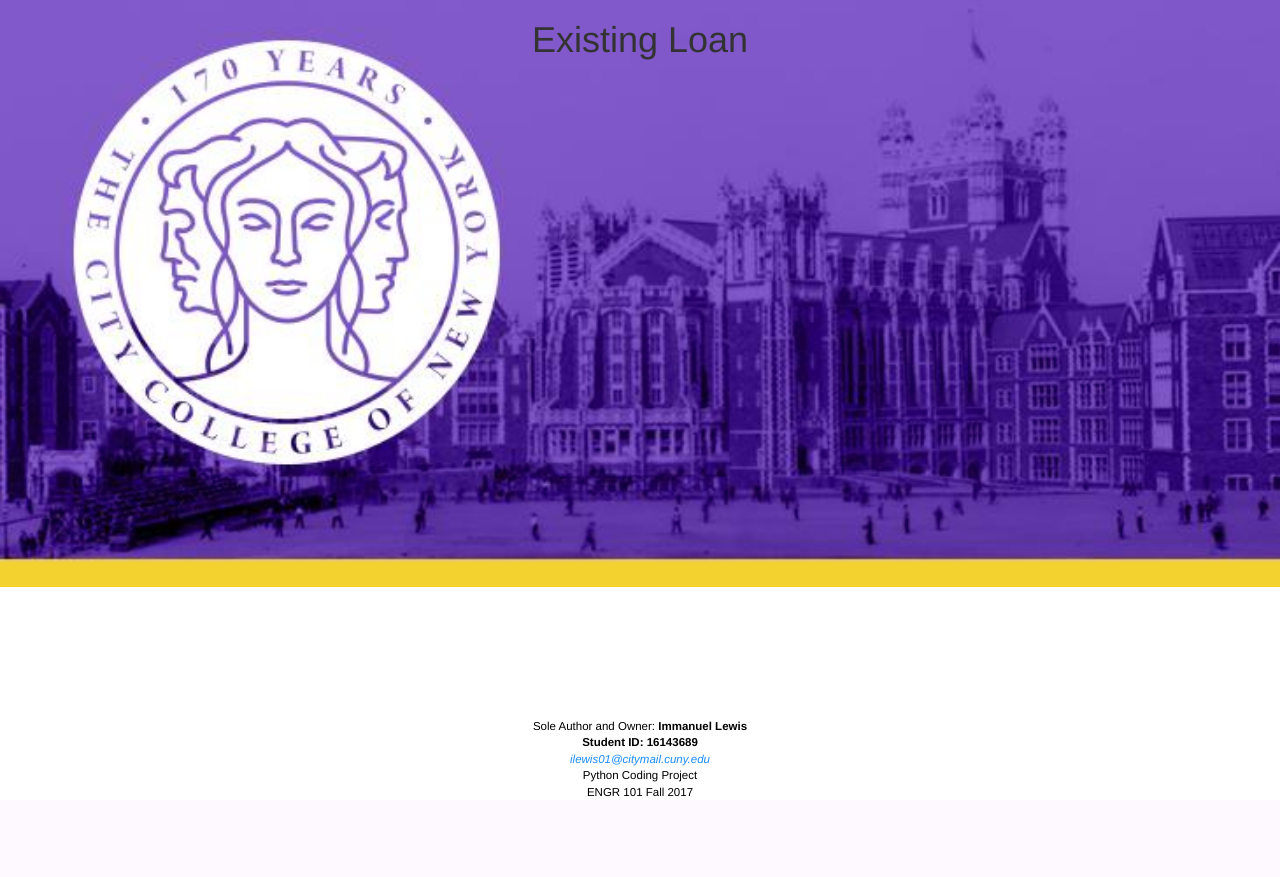
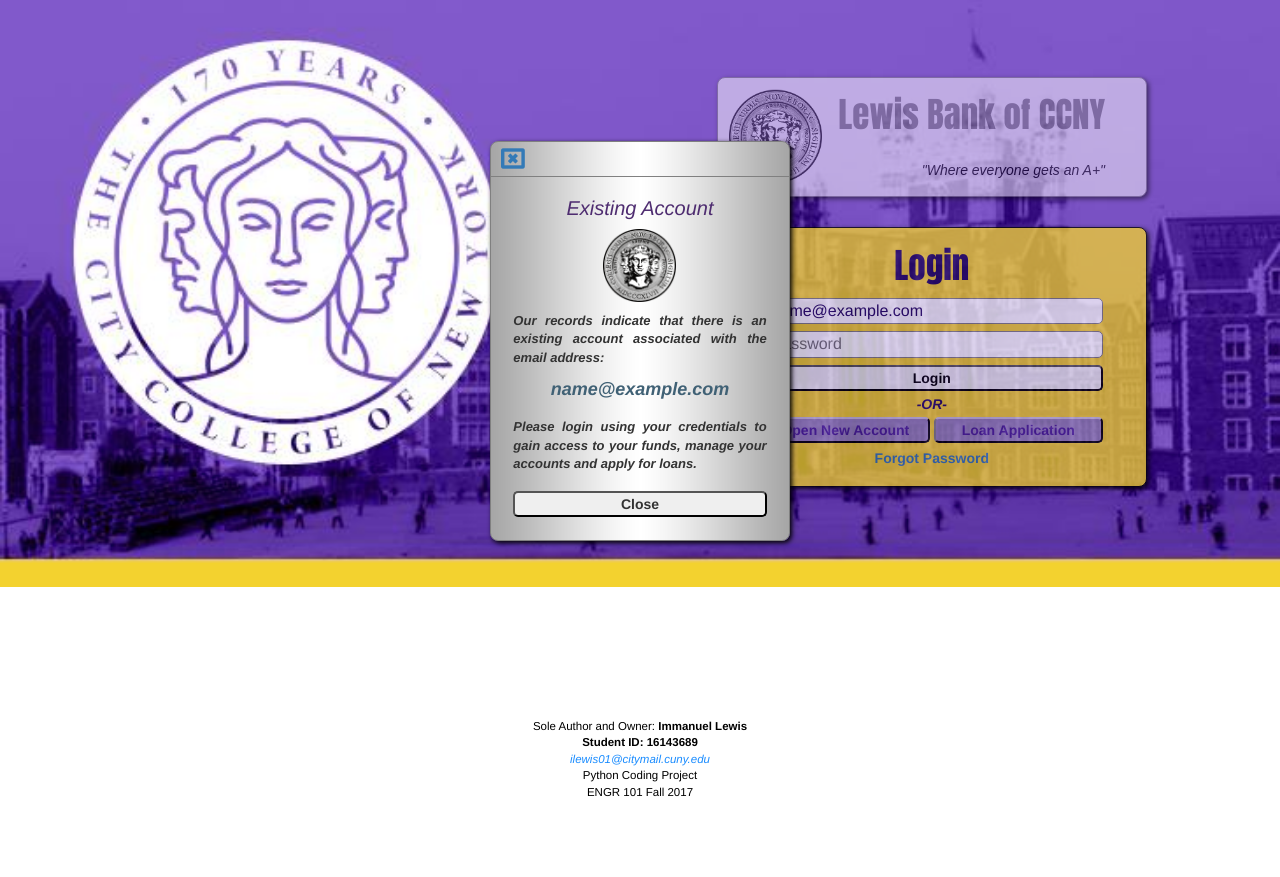
Before and after one commit to ilewis01/LewisBanking, a Django app: template LewisBanking/templates/complete_loan_exist.html in a window 1280 px wide. Before the commit the page ends 797 px from the top, so only its background shows below. Run offline with Django 3.2, Linux system fonts and the light colour scheme; the template is opened without the code that fills it: most values are stand-ins (such as "Sample title", 1, 10 or a date in 2020); parts of the project's set-up code (start-up, migrations or seed data) failed here and were passed over; some libraries are stand-ins or nearby versions.

Commit message:
logout page and existing account page complete

```diff
--- a/LewisBanking/LewisBanking/urls.py
+++ b/LewisBanking/LewisBanking/urls.py
@@ -7,6 +7,7 @@
     url(r'^$', 'bank.views.index'),
     url(r'^index/$', 'bank.views.index'),
     url(r'^auth_view/$', 'bank.views.auth_view'),
+     url(r'^logout/$', 'bank.views.logout'),
     url(r'^validationRequired/$', 'bank.views.validationRequired'),
     url(r'^invalid_login/$', 'bank.views.invalid_login'),
     url(r'^newAccount/$', 'bank.views.newAccount'),
--- a/LewisBanking/bank/views.py
+++ b/LewisBanking/bank/views.py
@@ -54,7 +54,11 @@
 def create_account(request):
 	content = fetch_content(request, "newAccount_1")
 	content.update(csrf(request))
-	return render_to_response('create_account.html', content)
+
+	if content['created'] == True:
+		return render_to_response('create_account.html', content)
+	else:
+		return render_to_response('complete_loan_exist.html', content)
 
 def newLoan(request):
 	content = {}
--- a/LewisBanking/static/static_dirs/css/custom.css
+++ b/LewisBanking/static/static_dirs/css/custom.css
@@ -631,10 +659,36 @@
 	margin-top:5%;
 }
 
+.approvalContainer2 {
+	width:300px;
+	height:400px;
+	background: url('/static/images/gray_grad.png');
+	background-size: 100% 100%;
+	margin: auto;
+	box-shadow: 2px 2px 5px black;
+	border-radius: 8px;
+	border: 1px solid gray;
+	margin-top:5%;
+}
+
+.approvalContainer2 button {
+	width:85%;
+	border-radius: 5px;
+	font-weight: bold;
+	margin-top:7px;
+}
+
 .approvalContainer button {
 	width:85%;
 	border-radius: 5px;
 	font-weight: bold;
+}
+
+.email_only1 {
+	text-align: center;
+	font-size: 18px;
+	margin-bottom: 6%;
+	color:#406175;
 }
 
 .approvalMessage {
--- a/LewisBanking/templates/complete_loan_exist.html
+++ b/LewisBanking/templates/complete_loan_exist.html
@@ -3,7 +3,88 @@
 {% load staticfiles %}
 
 <body>
-	<h1>Existing Loan</h1>
+	<input type="hidden" name="email" id="email" value="{{email}}">
+
+	<form>
+		<div class="fadeOut" id="z1">
+			<div class="passwordRecovery">
+				<button type="button" onClick="javascript: visibility(1, 'hide');">Close</button>
+			</div>
+		</div>
+	</form>
+
+	<form>
+		<div class="fadeIn" id="z2" style="z-index:2;">
+			<div class="approvalContainer2" id="approvalContainer">
+				<div class="messageNav-short">
+					<a href="javascript: visibility(2, 'hide');">
+						<i class="fa fa-window-close-o" aria-hidden="true"></i>
+					</a>
+				</div>
+
+				<div class="approvalMessage" id="approvalMessage">
+					<h1>Existing Account</h1>
+
+					<div class="cuny-logo2">
+						<img src="{% static 'images/logo.png' %}" alt="logo-nav" class='logo-nav-small'>
+					</div>
+
+					<p>
+						Our records indicate that there is an existing account associated with the email address:
+						<div class="email_only1">{{email}}</div>
+						Please login using your credentials to gain access to your funds, manage your accounts and apply for loans.
+					</p>
+				</div>
+
+				<button type="button" onClick="javascript: visibility(2, 'hide');">Close</button>
+			</div>
+		</div>
+	</form>
+
+	<div class="logo-wrapper">
+		<div class="logo-container">
+			<div class="cuny-logo">
+				<img src="{% static 'images/logo.png' %}" alt="logo-nav" class='logo-nav'>
+			</div>
+
+			<div class="logo-text">
+				<table>
+					<tr>
+						<td>
+							<div class="logo-header">Lewis Bank of CCNY</div>
+						</td>
+					</tr>
+
+					<tr>
+						<td>
+							<div class="motto">"Where everyone gets an A+"</div>
+						</td>
+					</tr>
+				</table>
+			</div>
+		</div>
+	</div>
+
+	<div class="login-wrapper">
+		<div id="login-text">Login</div>
+
+		<form action="/auth_view/" method="/post/" id="auth_form"> {% csrf_token %}
+		    <div class="login-input">
+			    <input type="email" placeholder="Email" name="username" id="username" value="{{email}}" required>
+			    <input type="password" placeholder="Password" name="password" id="password" required>
+			    <button type="submit">Login</button>
+		    </div>
+		</form>
+
+		<div id="OR">-OR-</div>
+
+		<div class="half-buttons">
+			<button type="button" onClick="javascript: load_page('/newAccount/', 'auth_form');">Open New Account</button>
+			<button type="button" onClick="javascript: load_page('/newLoan/', 'auth_form');">Loan Application</button>
+
+			<div style="margin-top:5px;"><a href="javascript: visibility(1, 'show');"><b>Forgot Password</b></a></div>
+		</div>
+	</div>
 </body>
 
 {% endblock %}
--- a/LewisBanking/templates/home.html
+++ b/LewisBanking/templates/home.html
@@ -4,6 +4,10 @@
 
 <body>
 	<h1>Home Page</h1>
+
+	<form action="/logout/" method="post"> {% csrf_token %}
+		<button type="submit">LOGOUT HERE!</button>
+	</form>
 </body>
 
 {% endblock %}
--- a/LewisBanking/templates/loan_created.html
+++ b/LewisBanking/templates/loan_created.html
@@ -42,7 +42,7 @@
 					</div>
 
 					<p>
-						Your loan of ${{principal}} has been deposited into a new {{type}} account created for you. Please login using your new credentials to gain access to your funds and manage your account.
+						Your loan of ${{loan.loan_amount}} has been deposited into a new {{loan_type}} account created for you. Please login using your new credentials to gain access to your funds and manage your account.
 					</p>
 				</div>
 
--- a/LewisBanking/templates/logout.html
+++ b/LewisBanking/templates/logout.html
@@ -4,6 +4,10 @@
 
 <body>
 	<h1>Logout</h1>
+
+	<form action="/index/" method="get">
+		<button type="submit">RETURN TO LOGIN</button>
+	</form>
 </body>
 
 {% endblock %}
```
Also changed, not shown: other parts of LewisBanking/static/static_dirs/css/custom.css (+32 -4 lines), LewisBanking/bank/functions.py (+8 -2 lines), LewisBanking/templates/invalid_login.html (+12 -0 lines), LewisBanking/db.sqlite3, 3 other files.
